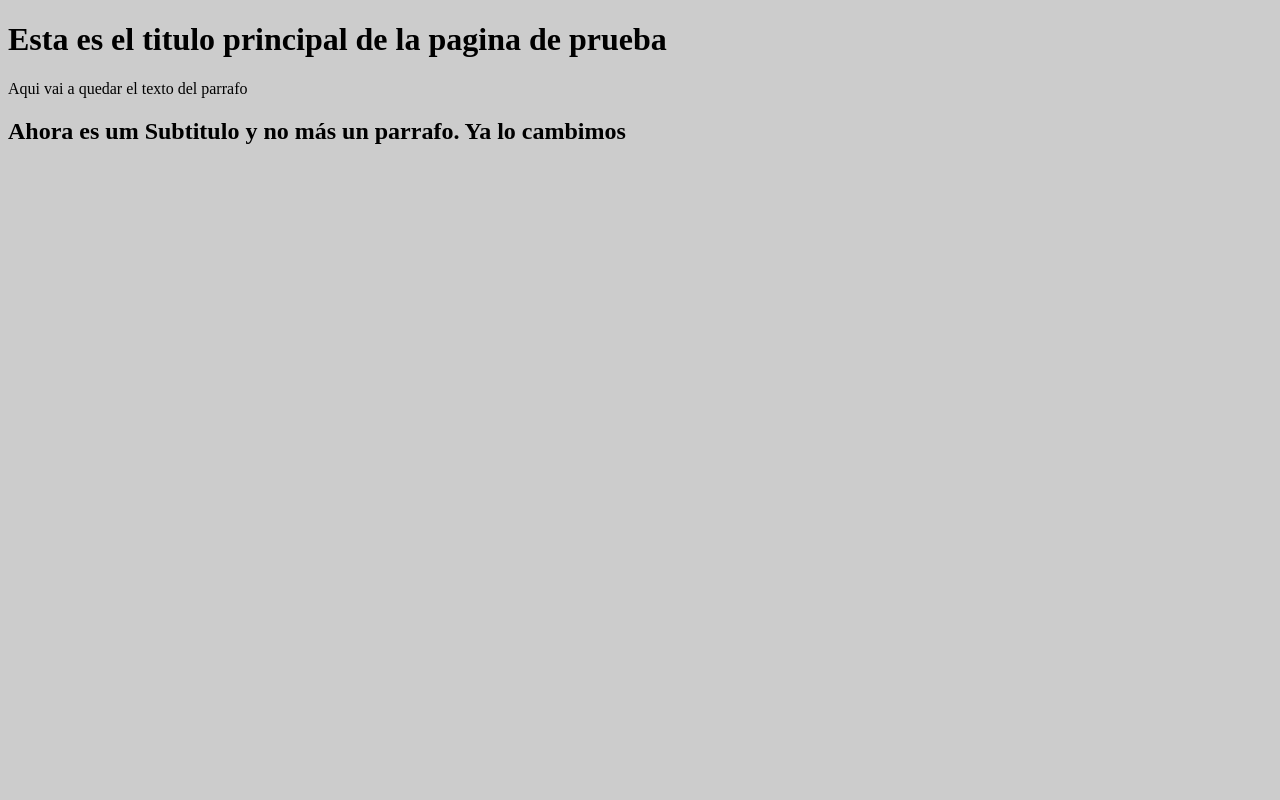
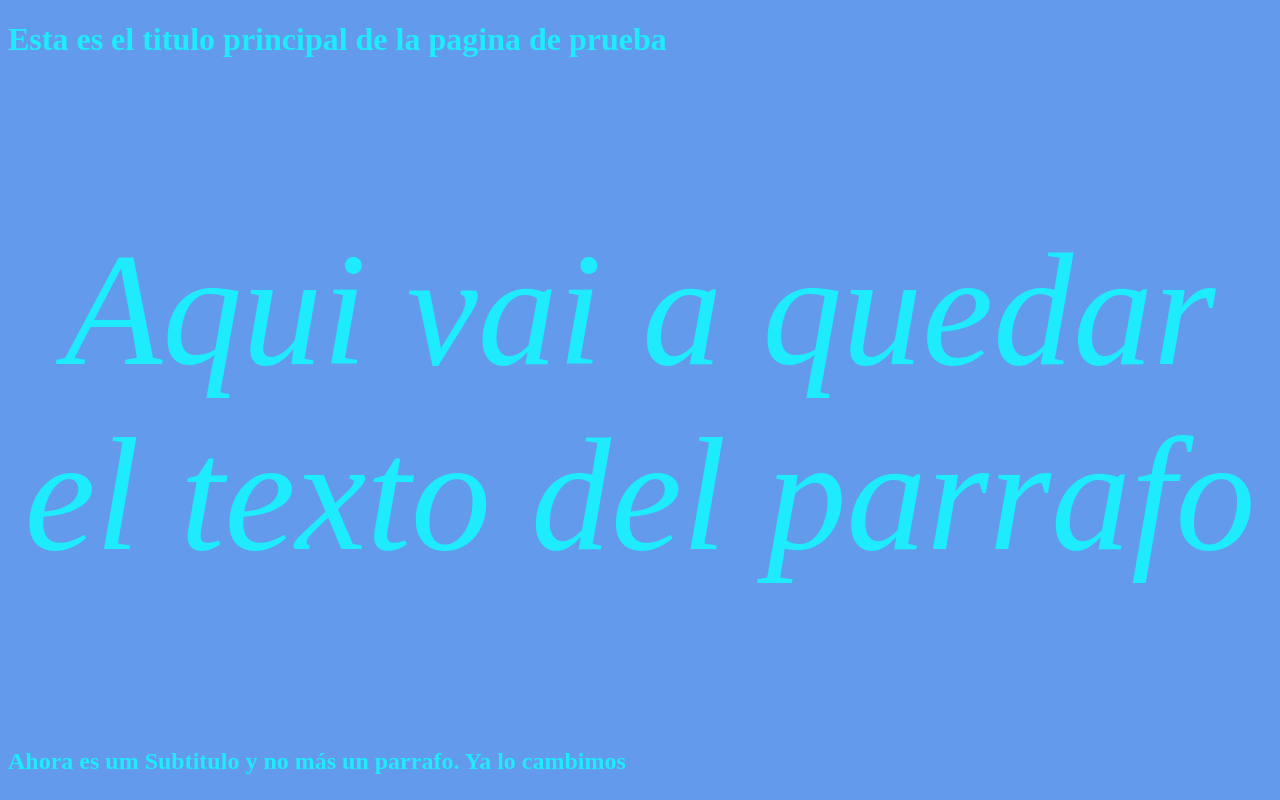
Before and after one commit to mawote/Estudio-de-github, a plain HTML site: page index.html in a window 1280 px wide. Drawn offline with Linux system fonts and the light colour scheme.

Commit message:
Cambios de color de fondo de pagina, tamano y color de la fuente
Fuerom hechos cambios el el tamano de la fuente, color de fondo para
blue e color de fuente.

```diff
--- a/main.css
+++ b/main.css
@@ -1,3 +1,9 @@
 body{
-    background: #cccccc;
+    background: #639aec;
+    color: rgba(012, 567, 333, .8);
 }
+p{
+    font-size: 10em;
+    font-style: italic;
+    text-align: center;
+}
```
Also changed, not shown: 1 other file.
